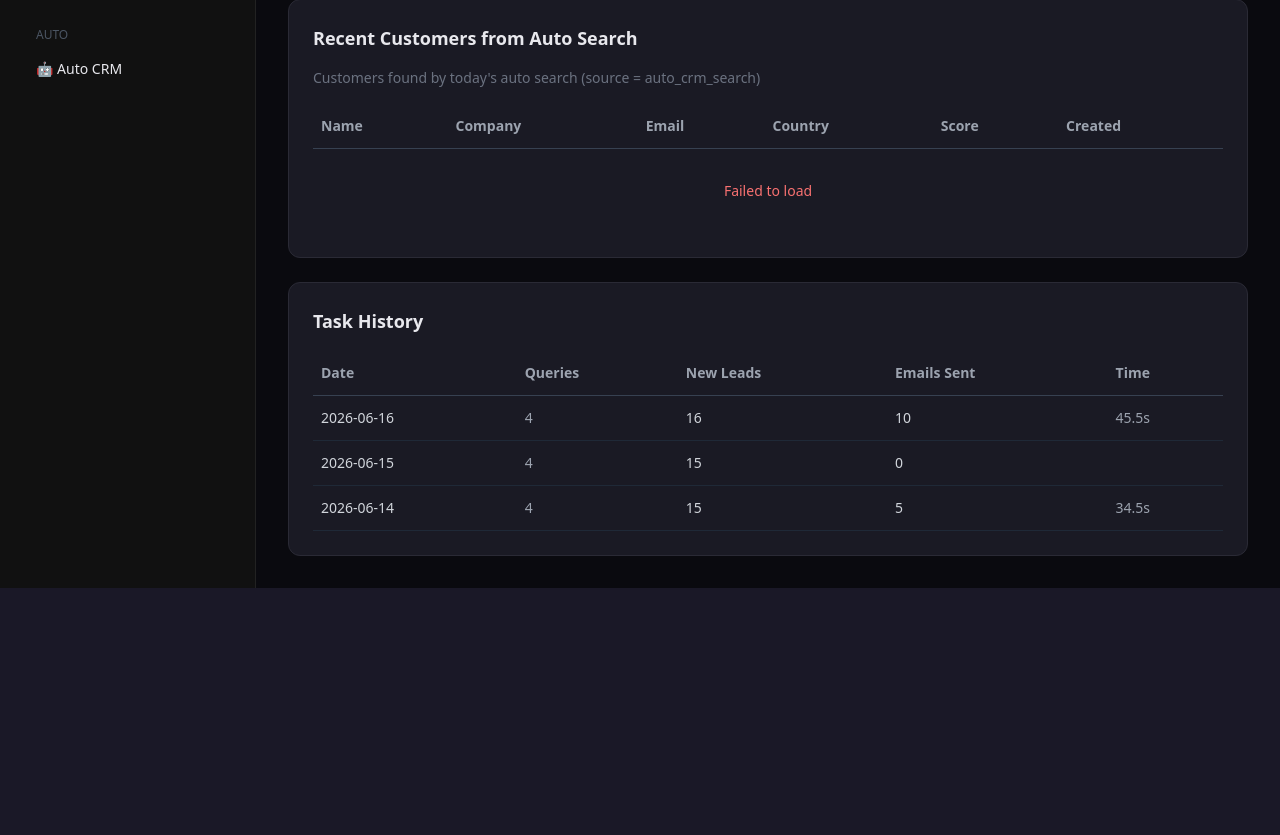
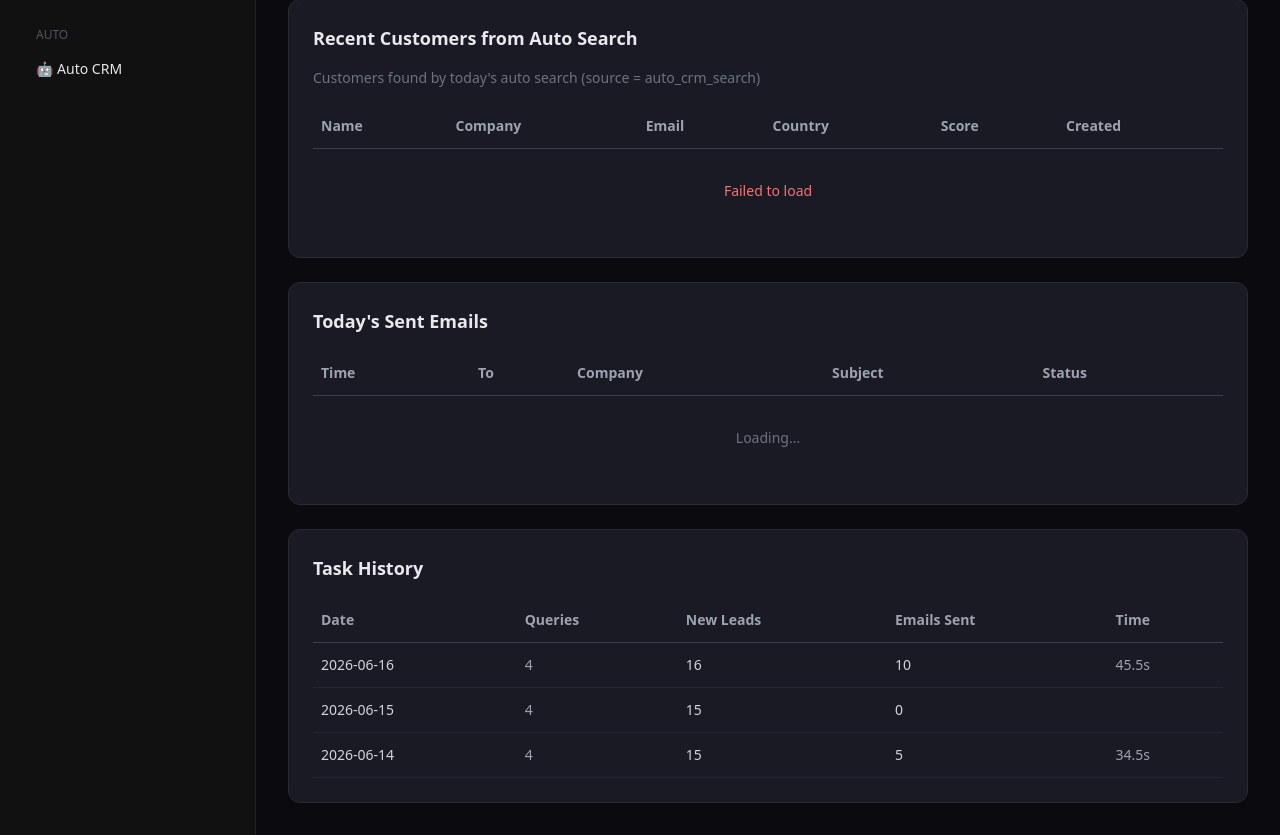
Before and after one commit to Jackzhangj2026/txd-trading, a FastAPI app: page /admin/auto-crm in a window 1280 px wide. Shown: the part 457-1292 px from the top of the page. Before the commit the page ends 1045 px from the top, so only its background shows below. Run offline with FastAPI, Linux system fonts and the light colour scheme; data comes from the database, SQL or seed files in the repository; data that the repository does not hold is empty; parts of the project's set-up code (start-up, migrations or seed data) failed here and were passed over; some libraries are stand-ins or nearby versions.

Commit message:
feat: daily sends dashboard on Auto CRM page
- New API: /api/auto-crm/today-sends returns today's email logs with recipient details
- Auto CRM page: new 'Today\\'s Sent Emails' table shows time, recipient, company, subject, status
- Covers both Auto-CRM and Market Scan auto-sends

```diff
--- a/backend/admin/templates/auto_crm.html
+++ b/backend/admin/templates/auto_crm.html
@@ -47,6 +47,25 @@
             </tr></thead>
             <tbody id="search-customer-table">
                 <tr><td colspan="6" class="text-gray-500 py-8 text-center">Loading...</td></tr>
+            </tbody>
+        </table>
+    </div>
+</div>
+
+<!-- Recent Email Sends -->
+<div class="card mt-6">
+    <h2 class="text-lg font-semibold mb-4">Today's Sent Emails <span class="text-gray-500 text-sm" id="sent-count"></span></h2>
+    <div class="overflow-x-auto">
+        <table class="w-full text-sm">
+            <thead><tr class="text-gray-400 border-b border-gray-700">
+                <th class="text-left py-3 px-2">Time</th>
+                <th class="text-left py-3 px-2">To</th>
+                <th class="text-left py-3 px-2">Company</th>
+                <th class="text-left py-3 px-2">Subject</th>
+                <th class="text-left py-3 px-2">Status</th>
+            </tr></thead>
+            <tbody id="sent-table">
+                <tr><td colspan="5" class="text-gray-500 py-8 text-center">Loading...</td></tr>
             </tbody>
         </table>
     </div>
@@ -111,6 +130,30 @@ async function loadSearchCustomers() {
     } catch(e) {
         document.getElementById('search-customer-table').innerHTML = '<tr><td colspan="6" class="text-red-400 py-8 text-center">Failed to load</td></tr>';
     }
+}
+
+async function loadTodaySends() {
+    try {
+        const res = await fetch('/api/auto-crm/today-sends');
+        const data = await res.json();
+        document.getElementById('sent-count').textContent = '(' + (data.total || 0) + ' today)';
+        const tbody = document.getElementById('sent-table');
+        if (!data.items || data.items.length === 0) {
+            tbody.innerHTML = '<tr><td colspan="5" class="text-gray-500 py-8 text-center">No emails sent today</td></tr>';
+            return;
+        }
+        tbody.innerHTML = data.items.map(r => {
+            const sc = r.status === 'sent' ? '#22c55e' : '#f87171';
+            const time = r.time ? r.time.substring(11, 19) : '';
+            return `<tr class="border-b border-gray-800 hover:bg-white/5">
+                <td class="py-3 px-2 text-gray-400 text-xs">${time}</td>
+                <td class="py-3 px-2 text-gray-300">${r.customer_name || '-'}</td>
+                <td class="py-3 px-2 text-gray-400">${r.customer_company || '-'}</td>
+                <td class="py-3 px-2 text-gray-300 text-xs">${(r.subject || '').substring(0, 40)}</td>
+                <td class="py-3 px-2"><span style="color:${sc}">${r.status}</span></td>
+            </tr>`;
+        }).join('');
+    } catch(e) {}
 }
 
 async function loadReports() {
@@ -202,5 +245,6 @@ async function runDailyTask() {
 loadStats();
 loadSearchCustomers();
 loadReports();
+loadTodaySends();
 </script>
 {% endblock %}
--- a/backend/routers/auto_crm.py
+++ b/backend/routers/auto_crm.py
@@ -84,3 +84,49 @@ async def get_auto_crm_reports():
         reports = json.loads(report_file.read_text(encoding="utf-8"))
         return reports
     return []
+
+
+@router.get("/today-sends")
+async def get_today_sends(db: AsyncSession = Depends(get_db)):
+    """Get today's sent emails with recipient details."""
+    from backend.models.email_log import EmailLog
+    from backend.models.customer import Customer
+    from sqlalchemy import select, desc
+    from datetime import datetime, timezone
+
+    today = datetime.now(timezone.utc).strftime("%Y-%m-%d")
+    result = await db.execute(
+        select(EmailLog).where(
+            EmailLog.direction == "out",
+            EmailLog.sent_at >= today,
+        ).order_by(desc(EmailLog.sent_at)).limit(50)
+    )
+    logs = result.scalars().all()
+
+    items = []
+    for log in logs:
+        customer_name = ""
+        customer_company = ""
+        if log.customer_id:
+            cust = await db.execute(select(Customer).where(Customer.id == log.customer_id))
+            c = cust.scalar_one_or_none()
+            if c:
+                customer_name = c.name or c.email or ""
+                customer_company = c.company or ""
+
+        items.append({
+            "id": log.id,
+            "time": log.sent_at or "",
+            "subject": log.subject or "",
+            "status": log.status or "sent",
+            "customer_name": customer_name,
+            "customer_company": customer_company,
+        })
+
+    # Also get total count
+    count_result = await db.execute(
+        select(EmailLog).where(EmailLog.direction == "out", EmailLog.sent_at >= today)
+    )
+    total = len(count_result.scalars().all()) if count_result else len(items)
+
+    return {"items": items, "total": total}
```
